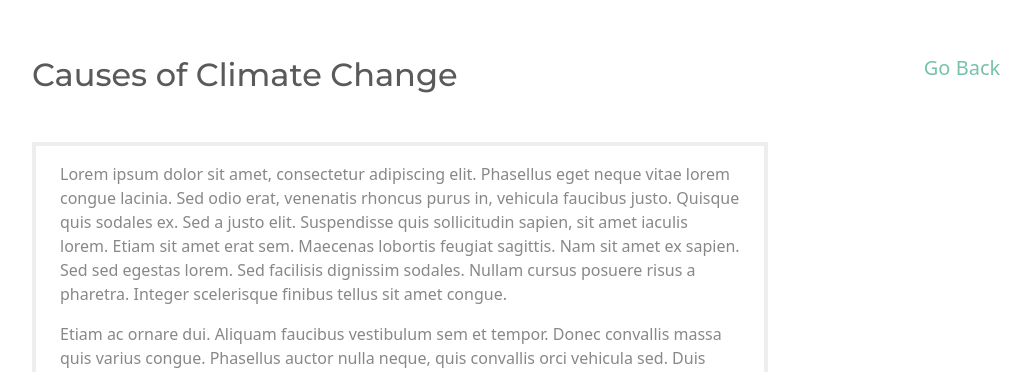
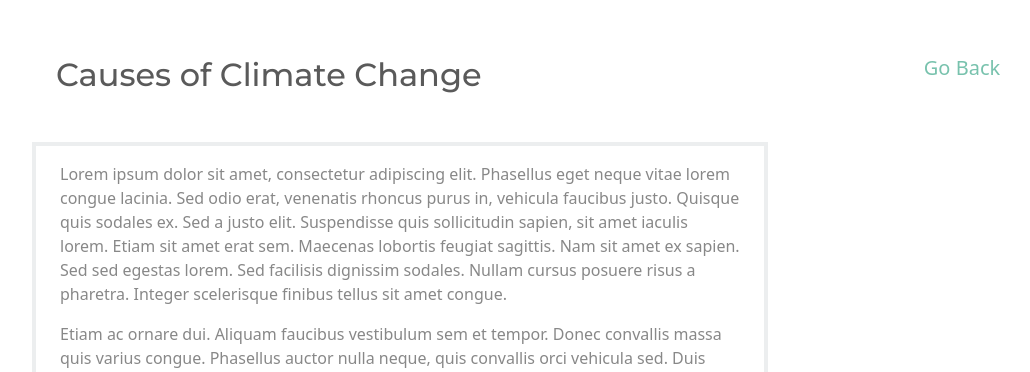
Before and after one commit to ZaidKaraymeh/Essay.io, a Django app: page /paper/22/ in a window 1280 px wide. Shown: the part 56-428 px from the top of the page, without its empty margins (50-1080 px from the left). Run offline with Django 3.2, Linux system fonts and the light colour scheme; data comes from the database, SQL or seed files in the repository; some libraries are stand-ins or nearby versions.

Commit message:
styling & PFP

```diff
--- a/blog/templates/blog/paper.html
+++ b/blog/templates/blog/paper.html
@@ -5,10 +5,10 @@
 
 <div data-spy="scroll" data-target="sidebar-content" data-offset="0" class="">
 
-    <h2 class="my-2" > {{paper.title}}</h2>
+    <h2 class="my-2 mx-4" > {{paper.title}}</h2>
 
     <div class="container-fluid border my-5" >
-        <p  > {{paper.content|safe}} </p>
+        <p> {{paper.content|safe}} </p>
     </div>
 
     <button type="button" class="btn btn-outline-secondary" data-toggle="modal" data-target="#deletePaperModal">
```
Also changed, not shown: media/default.png, static/blog/main.css (line endings or trailing spaces).
